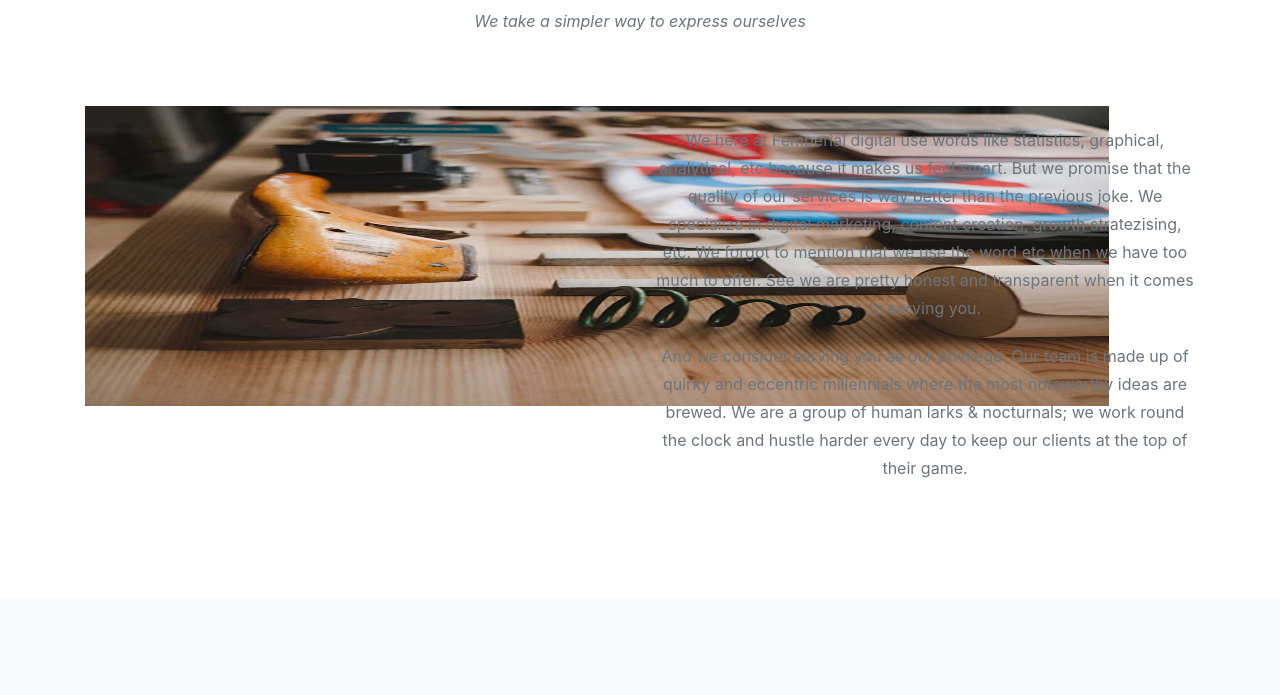
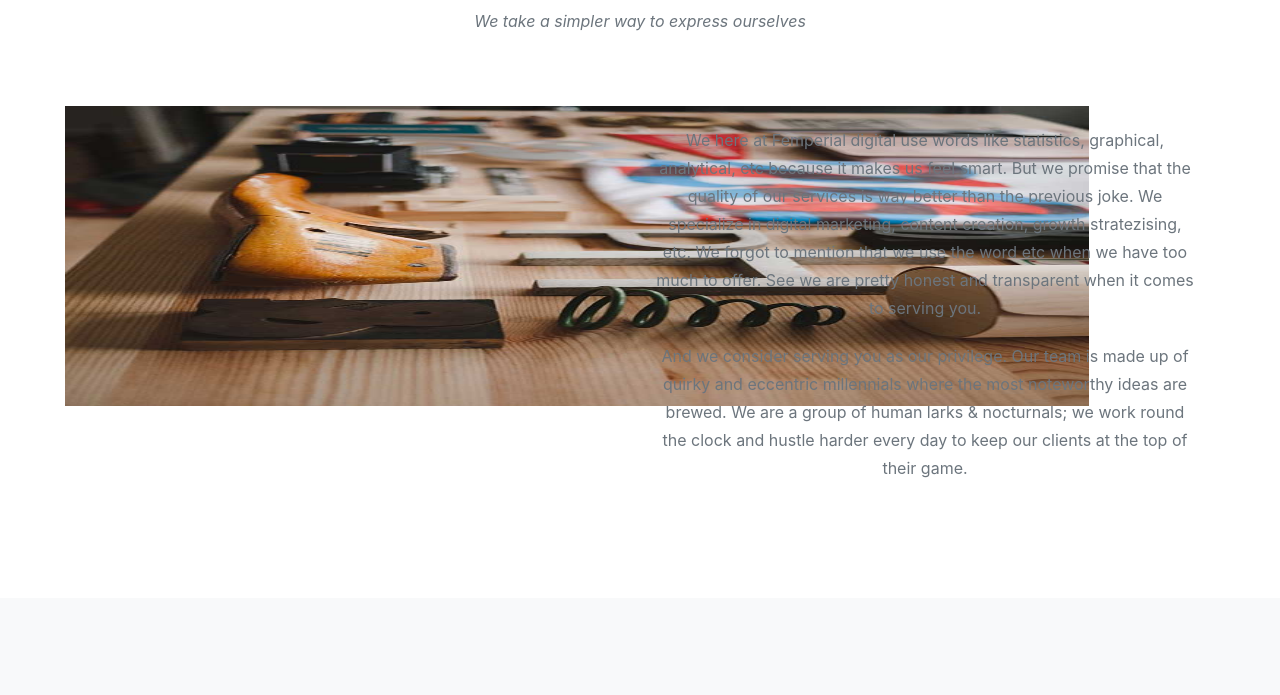
Before and after one commit to nikkirs/femperial, a website with bundled scripts: page index.html in a window 1280 px wide. Shown: the part 1838-2533 px from the top of the page. Built offline with nearby package versions, Linux system fonts and the light colour scheme; a web font is replaced by a local one.

Commit message:
Update agency.css

```diff
--- a/css/agency.css
+++ b/css/agency.css
@@ -61,7 +61,7 @@ h6 {
 @media (min-width: 768px) {
 
   #aboutus-img{
-    margin-left:0;
+    margin-left:-20px;
   }
   section {
     padding: 150px 0;
```
